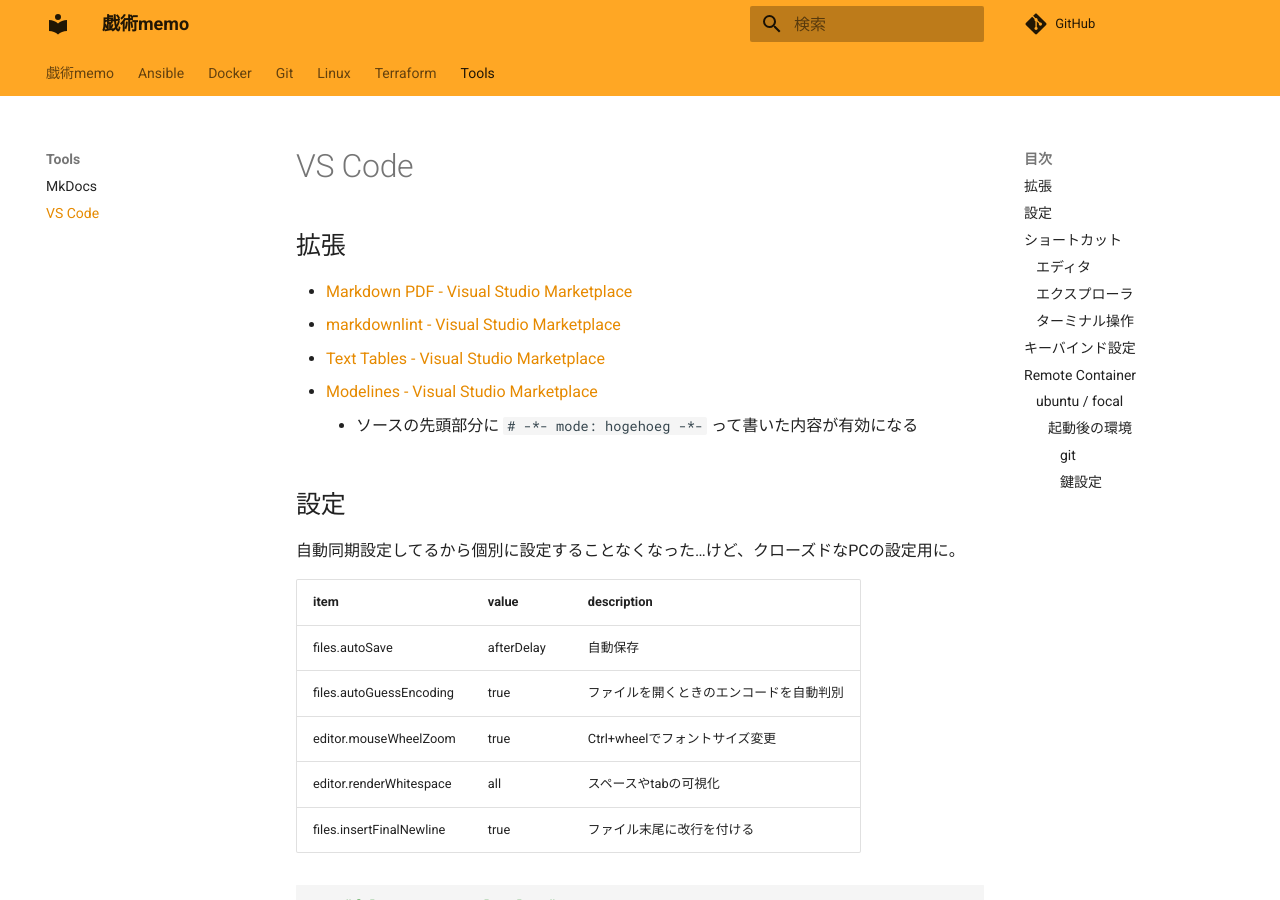
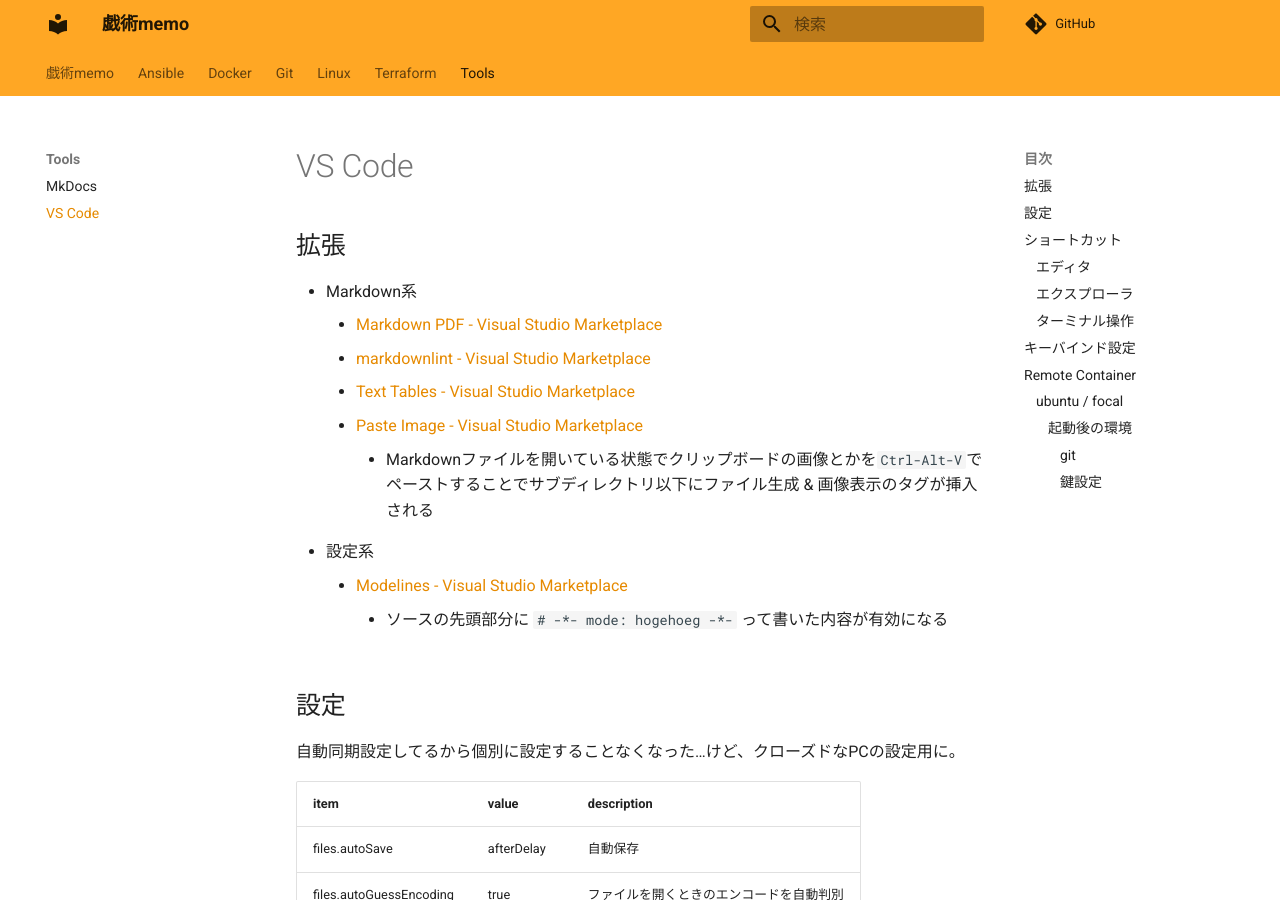
Before and after one commit to zaki-lknr/docs, an MkDocs documentation site: the page built from docs/Tools/vscode.md, in a window 1280 px wide and 900 px high. Built offline with MkDocs 1.6.1 and Material for MkDocs 9.7.7, drawn with Linux system fonts in a browser that asks for light colours; comment, search, counter and statistics services are not loaded.

Commit message:
add: vscode:拡張: paste image

```diff
--- a/docs/Tools/vscode.md
+++ b/docs/Tools/vscode.md
@@ -2,11 +2,15 @@
 
 ## 拡張
 
-- [Markdown PDF - Visual Studio Marketplace](https://marketplace.visualstudio.com/items?itemName=yzane.markdown-pdf)
-- [markdownlint - Visual Studio Marketplace](https://marketplace.visualstudio.com/items?itemName=DavidAnson.vscode-markdownlint)
-- [Text Tables - Visual Studio Marketplace](https://marketplace.visualstudio.com/items?itemName=RomanPeshkov.vscode-text-tables)
-- [Modelines - Visual Studio Marketplace](https://marketplace.visualstudio.com/items?itemName=chrislajoie.vscode-modelines)
-    - ソースの先頭部分に `# -*- mode: hogehoeg -*-` って書いた内容が有効になる
+- Markdown系
+    - [Markdown PDF - Visual Studio Marketplace](https://marketplace.visualstudio.com/items?itemName=yzane.markdown-pdf)
+    - [markdownlint - Visual Studio Marketplace](https://marketplace.visualstudio.com/items?itemName=DavidAnson.vscode-markdownlint)
+    - [Text Tables - Visual Studio Marketplace](https://marketplace.visualstudio.com/items?itemName=RomanPeshkov.vscode-text-tables)
+    - [Paste Image - Visual Studio Marketplace](https://marketplace.visualstudio.com/items?itemName=mushan.vscode-paste-image)
+        - Markdownファイルを開いている状態でクリップボードの画像とかを`Ctrl-Alt-V`でペーストすることでサブディレクトリ以下にファイル生成 & 画像表示のタグが挿入される
+- 設定系
+    - [Modelines - Visual Studio Marketplace](https://marketplace.visualstudio.com/items?itemName=chrislajoie.vscode-modelines)
+        - ソースの先頭部分に `# -*- mode: hogehoeg -*-` って書いた内容が有効になる
 
 ## 設定
 
```
